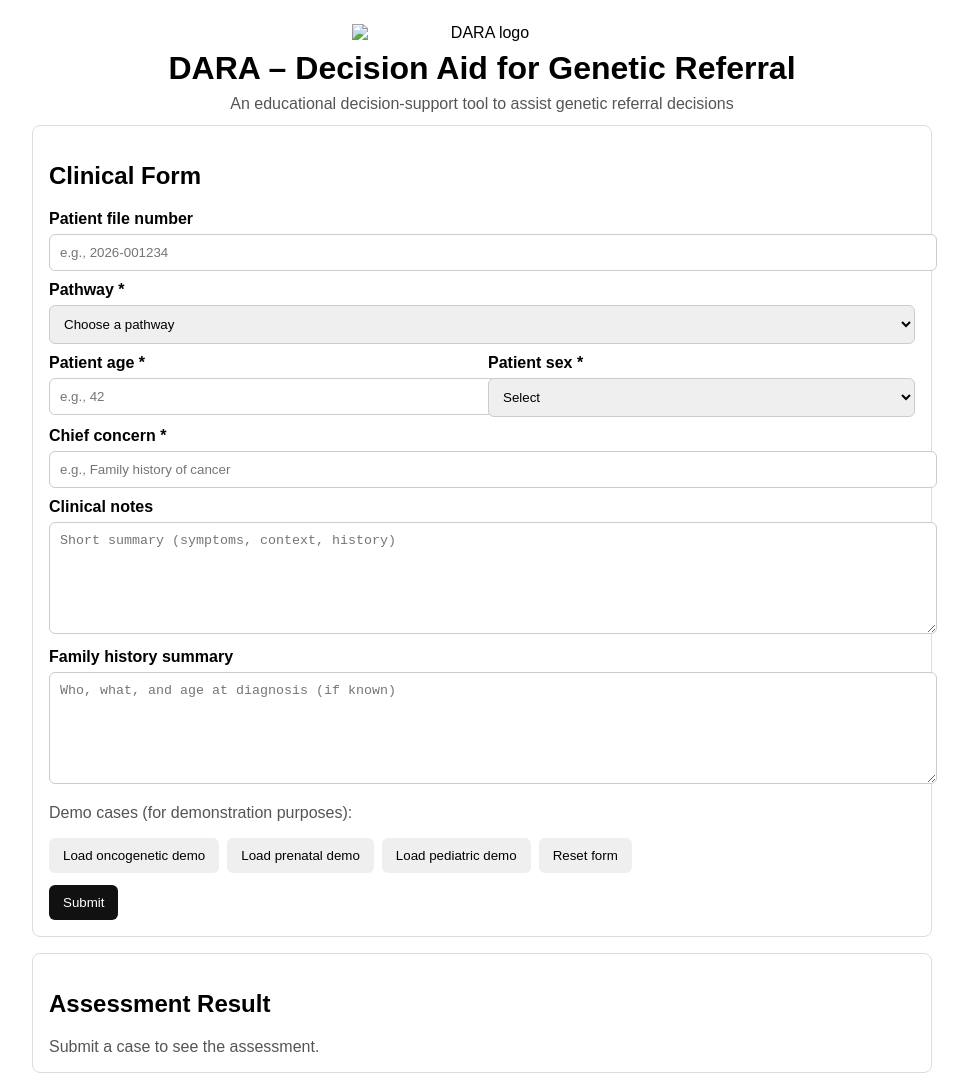
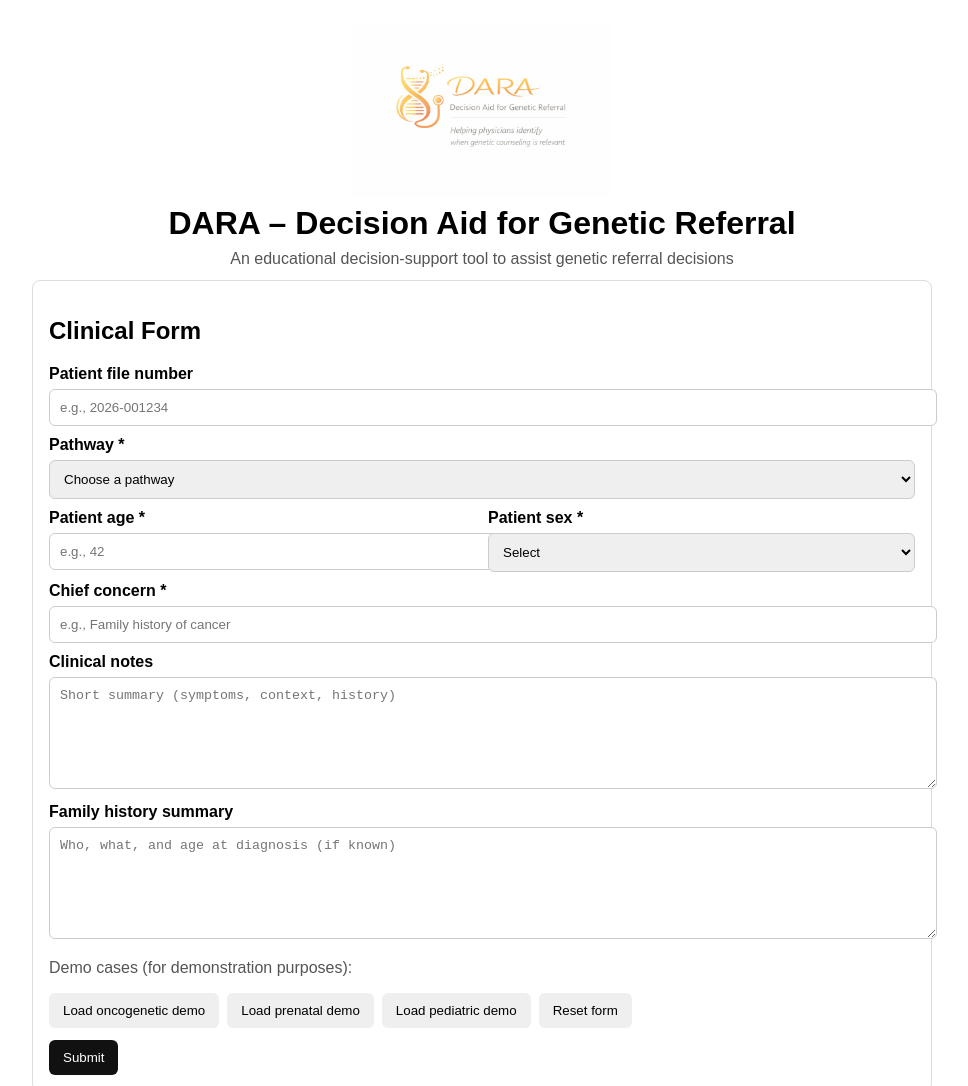
Before and after one commit to sarahfunto/DARA-decision-aid-referral-assistant, a plain HTML site: page frontend/index.html in a window 1280 px wide. Shown: the top 1086 px of the page, without its empty margins (158-1126 px from the left). Drawn offline with nearby package versions, Linux system fonts and the light colour scheme.

Commit message:
Fix logo

```diff
--- a/frontend/index.html
+++ b/frontend/index.html
@@ -82,7 +82,7 @@
 <body>
 
 <div class="header">
-  <img src="./assets/logo_dara_info.png" alt="DARA logo" class="logo" />
+  <img src="/assets/logo_dara_info.png" alt="DARA logo" class="logo" />
   <h1>DARA – Decision Aid for Genetic Referral </h1>
   <p class="muted">
     An educational decision-support tool to assist genetic referral decisions
```
